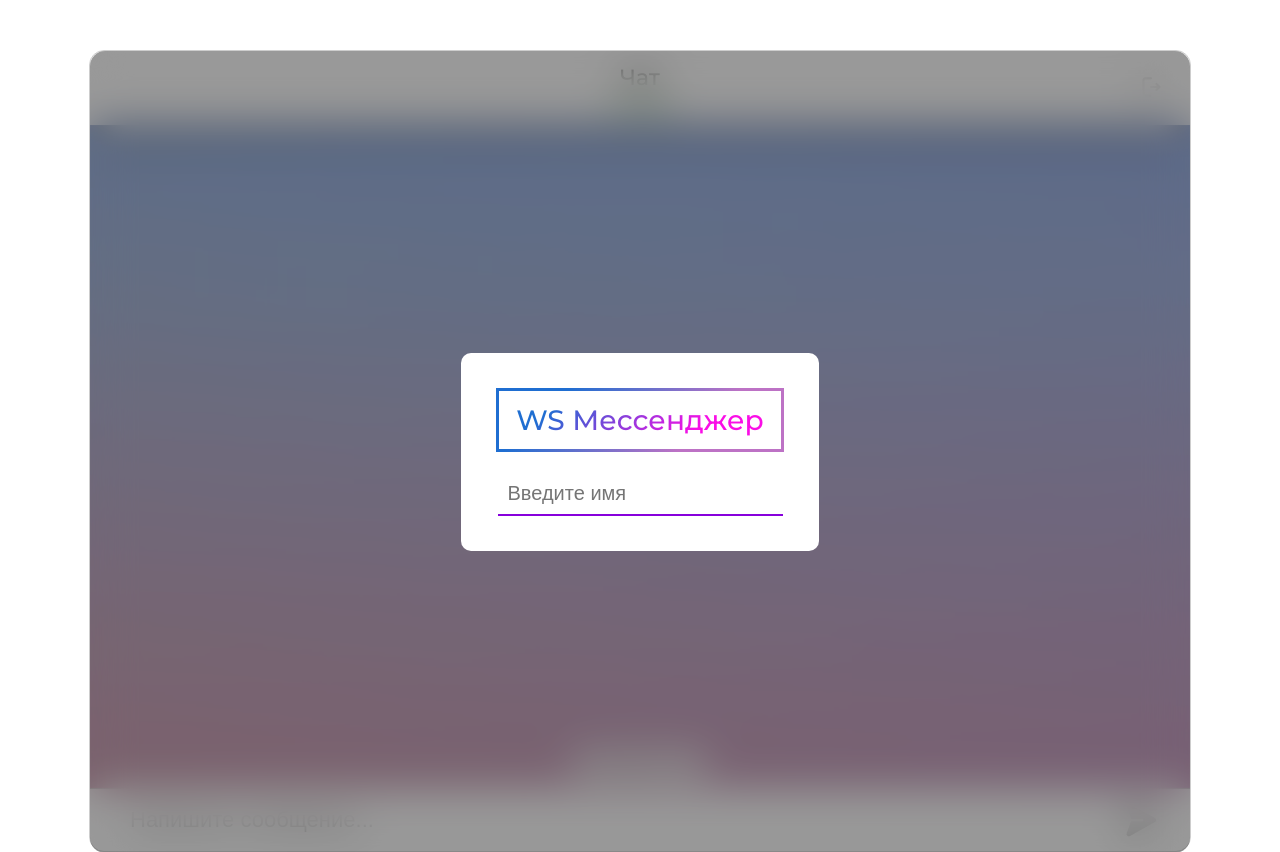
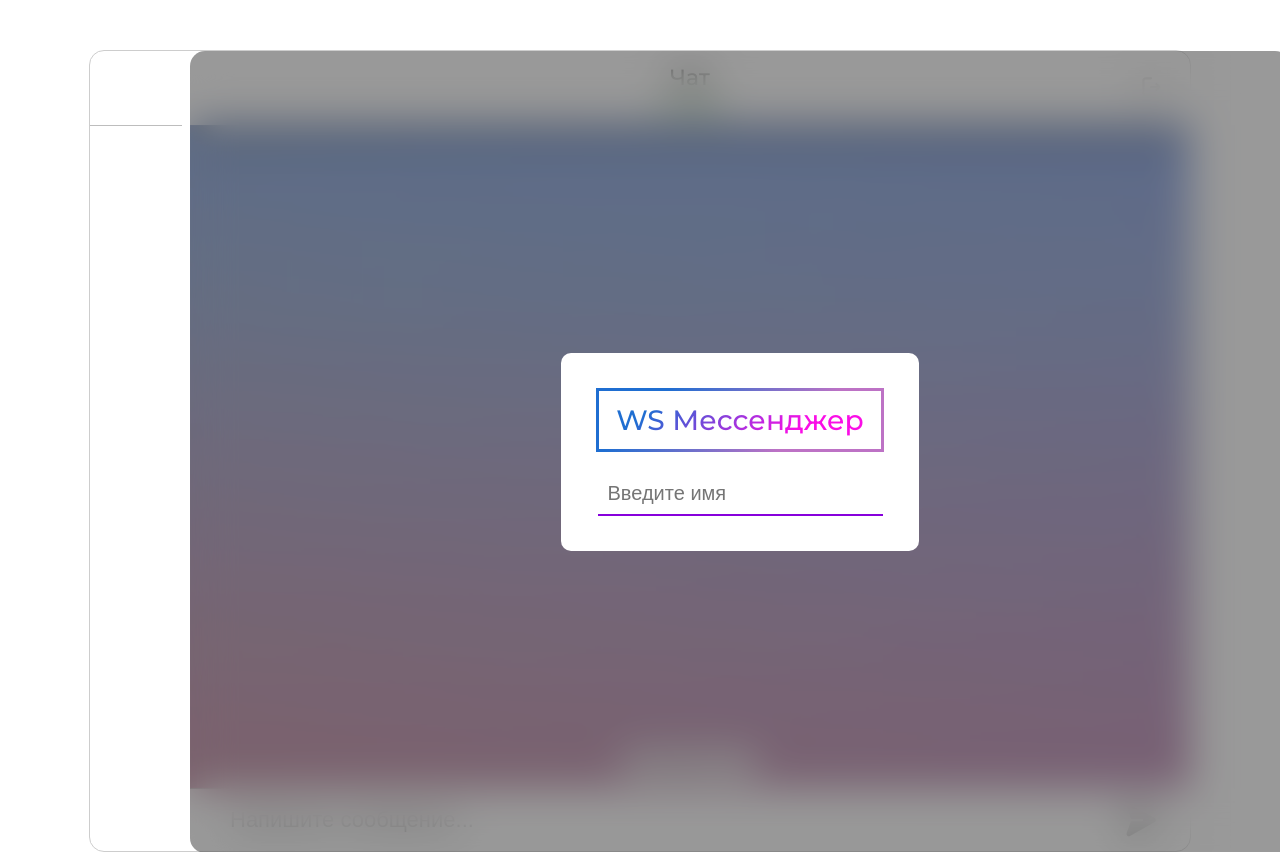
Before and after one commit to novakf/ws-chat-app, a React (Vite) app in the folder client/: page / in a window 1280 px wide. Built offline with nearby package versions, Linux system fonts and the light colour scheme.

Commit message:
create SideBar

```diff
--- /dev/null
+++ b/client/src/app/components/SearchBar/index.tsx
@@ -0,0 +1,13 @@
+import React from 'react'
+import { styled } from 'styled-components'
+
+const SearchBar: React.FC = () => {
+  return <Container></Container>
+}
+
+const Container = styled.div`
+  height: 74px;
+  border-bottom: 1px solid #bdbdbd;
+`
+
+export default SearchBar
--- /dev/null
+++ b/client/src/app/components/SideBar/index.tsx
@@ -0,0 +1,83 @@
+import React, { useEffect, useRef } from 'react'
+import { styled } from 'styled-components'
+import SearchBar from '../SearchBar'
+
+const SideBar: React.FC = () => {
+  const barRef = useRef(null)
+  const resizerRef = useRef(null)
+
+  let startX: number, startY: number, startWidth: number, startHeight: number
+
+  useEffect(() => {
+    if (!barRef.current || !resizerRef.current) return
+
+    const el = barRef.current as HTMLDivElement
+    const resizer = resizerRef.current as HTMLDivElement
+
+    const init = () => {
+      resizer.addEventListener('mousedown', initDrag)
+    }
+
+    const initDrag = (e: MouseEvent) => {
+      startX = e.clientX
+      startY = e.clientY
+      startWidth = parseInt(document.defaultView!.getComputedStyle(el).width, 10)
+      startHeight = parseInt(document.defaultView!.getComputedStyle(el).height, 10)
+      document.documentElement.addEventListener('mousemove', doDrag, false)
+      document.documentElement.addEventListener('mouseup', stopDrag, false)
+    }
+
+    const doDrag = (e: MouseEvent) => {
+      el.style.width = startWidth + e.clientX - startX + 'px'
+      el.style.height = startHeight + e.clientY - startY + 'px'
+    }
+
+    const stopDrag = (e: MouseEvent) => {
+      document.documentElement.removeEventListener('mousemove', doDrag, false)
+      document.documentElement.removeEventListener('mouseup', stopDrag, false)
+      resizer.removeEventListener('mousedown', initDrag)
+    }
+
+    el.addEventListener('mouseover', init)
+
+    return () => el.removeEventListener('mouseover', init)
+  }, [barRef, resizerRef])
+
+  return (
+    <Container ref={barRef}>
+      <Items>
+        <SearchBar />
+        <Item></Item>
+        <Item></Item>
+      </Items>
+      <ResizeLine ref={resizerRef} />
+    </Container>
+  )
+}
+
+const ResizeLine = styled.div`
+  height: 100%;
+  width: 20px;
+  margin-right: -10px;
+  background: transparent;
+  cursor: col-resize;
+  z-index: 100;
+`
+
+const Items = styled.div`
+  display: flex;
+  flex-direction: column;
+  width: 100%;
+`
+
+const Item = styled.div`
+  height: 74px;
+`
+
+const Container = styled.div`
+  display: flex;
+  max-width: 350px;
+  min-width: 100px;
+`
+
+export default SideBar
--- a/client/src/app/index.tsx
+++ b/client/src/app/index.tsx
@@ -8,6 +8,7 @@ import LoginForm from './components/Login'
 import { WSConnect, WS_HOST } from './websocket'
 import { useDispatch } from 'react-redux'
 import { historyData } from './store/slices/chatSlice'
+import SideBar from './components/SideBar'
 
 const App: React.FC = () => {
   const user = userData().name
@@ -23,21 +24,20 @@ const App: React.FC = () => {
   WSConnect(dispatch, history, socket)
 
   return (
-    <div>
-      <Container>
+    <Wrapper>
+      <SideBar />
+      <ChatContainer>
         <Header socket={socket} />
         <Chat />
         <MessageInput socket={socket} />
         <LoginForm open={user === ''} />
-      </Container>
-    </div>
+      </ChatContainer>
+    </Wrapper>
   )
 }
 
-const Container = styled.div`
+const Wrapper = styled.div`
   display: flex;
-  position: relative;
-  flex-direction: column;
   max-width: 1100px;
   height: 800px;
   margin: 50px auto 0 auto;
@@ -52,4 +52,12 @@ const Container = styled.div`
   }
 `
 
+const ChatContainer = styled.div`
+  display: flex;
+  position: relative;
+  flex-direction: column;
+  width: 100%;
+  overflow: hidden;
+`
+
 export default App
```
